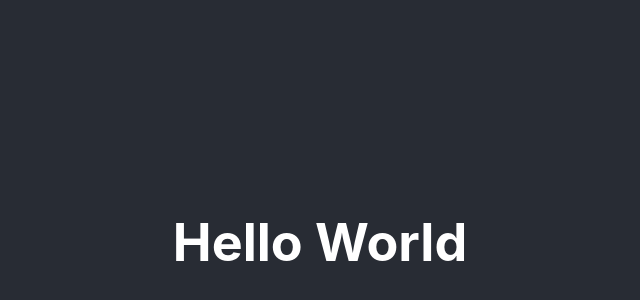
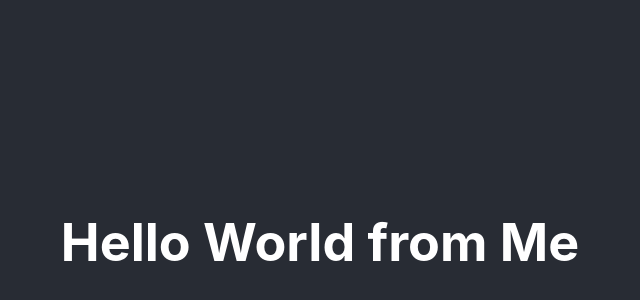
Before and after one commit to HaniyaSiddiqui/bootcamp, a React (Create React App) app: page / in a window 1280 px wide. Shown: the part 158-458 px from the top of the page, without its empty margins (320-960 px from the left). Built offline with nearby package versions, Linux system fonts and the light colour scheme.

Commit message:
Update App.js

```diff
--- a/src/App.js
+++ b/src/App.js
@@ -5,7 +5,7 @@ function App() {
   return (
     <div className="App">
       <header className="App-header">
-    <h1> Hello World</h1>
+    <h1> Hello World from Me</h1>
       </header>
     </div>
   );
```
